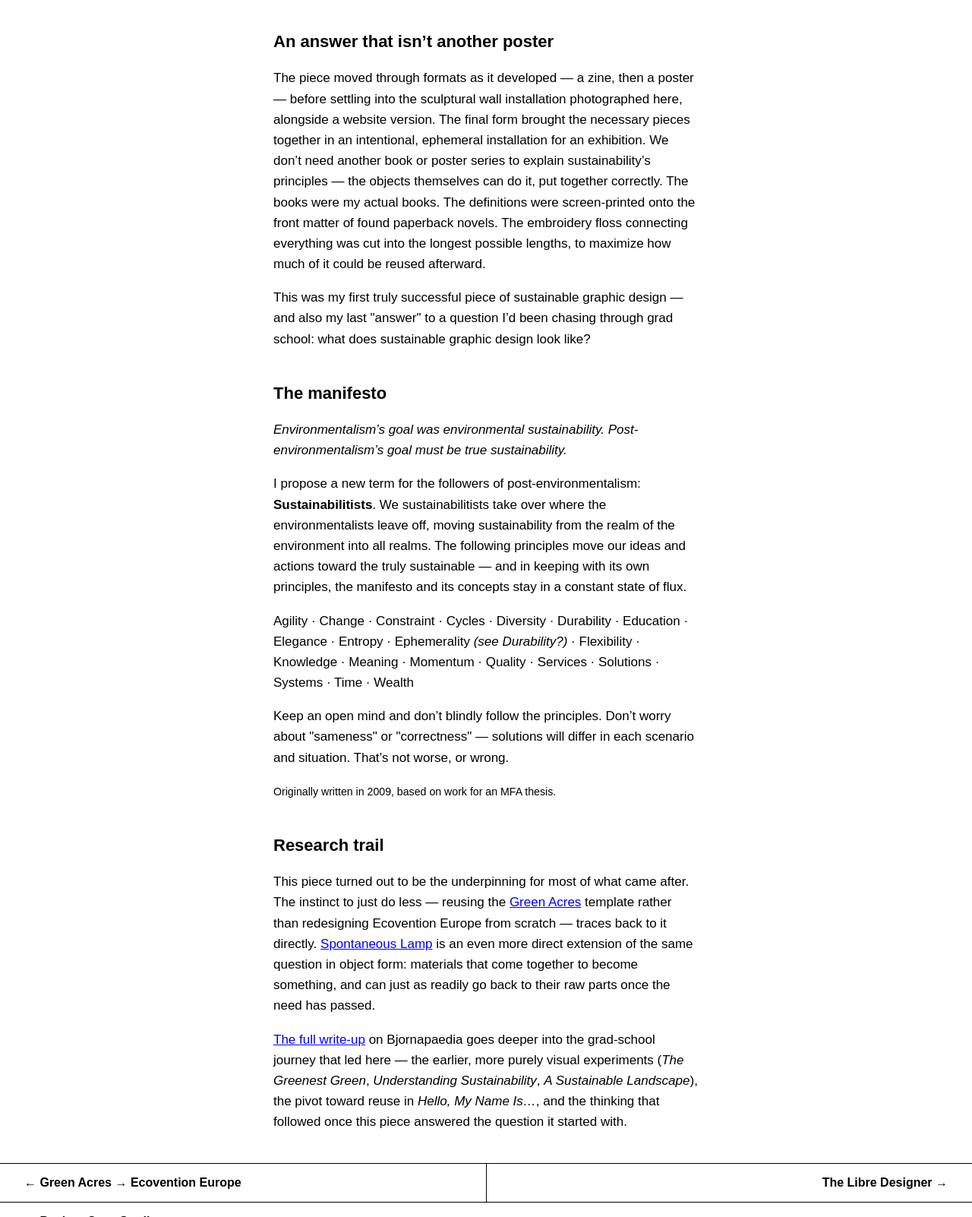
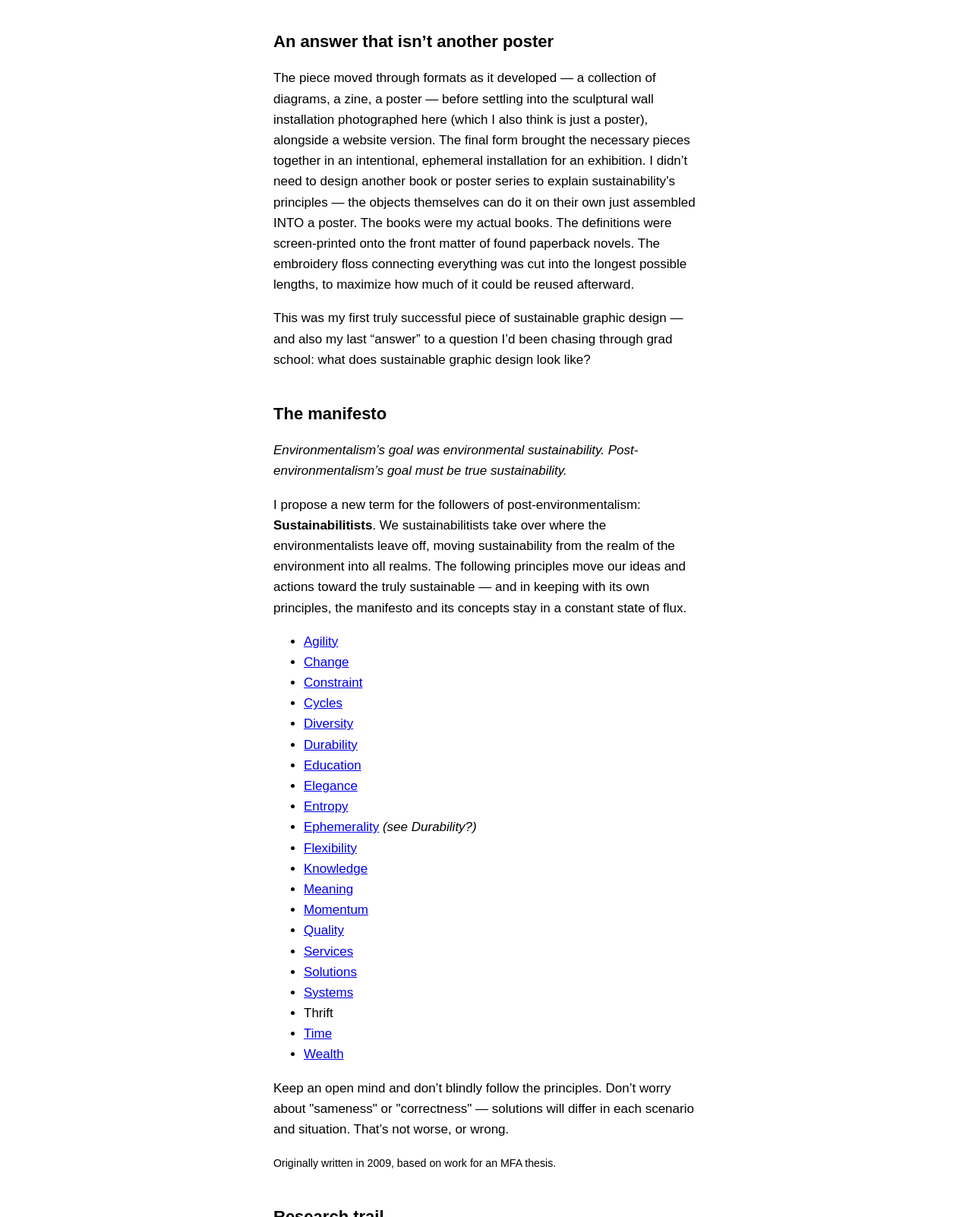
Before and after one commit to bjornmeansbear/a.wjerk.shop, a plain HTML site: page case-study-sustainabilitist-principles.html in a window 1280 px wide. Shown: the part 1018-2620 px from the top of the page at 76% size. Drawn offline with Linux system fonts and the light colour scheme.

Commit message:
updating case study texts

```diff
--- a/case-study-sustainabilitist-principles.html
+++ b/case-study-sustainabilitist-principles.html
@@ -70,15 +70,16 @@ https://www.flickr.com/photos/bjornmeansbear/51367350041/in/dateposted-public/
         designer.</p>
 
       <h2>An answer that isn’t another poster</h2>
-      <p>The piece moved through formats as it developed — a zine, then a poster — before settling into the
-        sculptural wall installation photographed here, alongside a website version. The final form brought the
-        necessary pieces together in an intentional, ephemeral installation for an exhibition. We don’t need another
-        book or poster series to explain sustainability’s principles — the objects themselves can do it, put
-        together correctly. The books were my actual books. The definitions were screen-printed onto the front
-        matter of found paperback novels. The embroidery floss connecting everything was cut into the longest
-        possible lengths, to maximize how much of it could be reused afterward.</p>
+      <p>The piece moved through formats as it developed — a collection of diagrams, a zine, a poster — before settling
+        into the sculptural wall installation photographed here (which I also think is just a poster), alongside a
+        website version. The final form brought the necessary pieces together in an intentional, ephemeral installation
+        for an exhibition. I didn’t need to design another book or poster series to explain sustainability’s principles
+        — the objects themselves can do it on their own just assembled INTO a poster. The books were my actual books.
+        The definitions were screen-printed onto the front matter of found paperback novels. The embroidery floss
+        connecting everything was cut into the longest possible lengths, to maximize how much of it could be reused
+        afterward.</p>
 
-      <p>This was my first truly successful piece of sustainable graphic design — and also my last "answer" to a
+      <p>This was my first truly successful piece of sustainable graphic design — and also my last “answer” to a
         question I’d been chasing through grad school: what does sustainable graphic design look like?</p>
 
       <h2>The manifesto</h2>
@@ -90,9 +91,30 @@ https://www.flickr.com/photos/bjornmeansbear/51367350041/in/dateposted-public/
         sustainable — and in keeping with its own principles, the manifesto and its concepts stay in a constant
         state of flux.</p>
 
-      <p>Agility · Change · Constraint · Cycles · Diversity · Durability · Education · Elegance · Entropy ·
-        Ephemerality <em>(see Durability?)</em> · Flexibility · Knowledge · Meaning · Momentum · Quality · Services ·
-        Solutions · Systems · Time · Wealth</p>
+      <ul>
+        <li><a href="https://bjornpaedia.wjerk.shop/static/Agility.html">Agility</a></li>
+        <li><a href="https://bjornpaedia.wjerk.shop/static/Change.html">Change</a></li>
+        <li><a href="https://bjornpaedia.wjerk.shop/static/Constraint.html">Constraint</a></li>
+        <li><a href="https://bjornpaedia.wjerk.shop/static/Cycles.html">Cycles</a></li>
+        <li><a href="https://bjornpaedia.wjerk.shop/static/Diversity.html">Diversity</a></li>
+        <li><a href="https://bjornpaedia.wjerk.shop/static/Durability.html">Durability</a></li>
+        <li><a href="https://bjornpaedia.wjerk.shop/static/Education.html">Education</a></li>
+        <li><a href="https://bjornpaedia.wjerk.shop/static/Elegance.html">Elegance</a></li>
+        <li><a href="https://bjornpaedia.wjerk.shop/static/Entropy.html">Entropy</a></li>
+        <li><a href="https://bjornpaedia.wjerk.shop/static/Ephemerality.html">Ephemerality</a> <em>(see
+            Durability?)</em></li>
+        <li><a href="https://bjornpaedia.wjerk.shop/static/Flexibility.html">Flexibility</a></li>
+        <li><a href="https://bjornpaedia.wjerk.shop/static/Knowledge.html">Knowledge</a></li>
+        <li><a href="https://bjornpaedia.wjerk.shop/static/Meaning.html">Meaning</a></li>
+        <li><a href="https://bjornpaedia.wjerk.shop/static/Momentum.html">Momentum</a></li>
+        <li><a href="https://bjornpaedia.wjerk.shop/static/Quality.html">Quality</a></li>
+        <li><a href="https://bjornpaedia.wjerk.shop/static/Services.html">Services</a></li>
+        <li><a href="https://bjornpaedia.wjerk.shop/static/Solutions.html">Solutions</a></li>
+        <li><a href="https://bjornpaedia.wjerk.shop/static/Systems.html">Systems</a></li>
+        <li>Thrift</li>
+        <li><a href="https://bjornpaedia.wjerk.shop/static/Time.html">Time</a></li>
+        <li><a href="https://bjornpaedia.wjerk.shop/static/Wealth.html">Wealth</a></li>
+      </ul>
 
       <p>Keep an open mind and don’t blindly follow the principles. Don’t worry about "sameness" or "correctness" —
         solutions will differ in each scenario and situation. That’s not worse, or wrong.</p>
@@ -124,7 +146,8 @@ https://www.flickr.com/photos/bjornmeansbear/51367350041/in/dateposted-public/
     <ul class="listReset">
       <li>Wjerk. <em class="currentYear">2026</em>.</li>
       <li>Designing for the welfare of all life since 2003</li>
-      <li>We’re done with bauhaus; it’s time for <a href="https://bjornpaedia.wjerk.shop/static/BauErden.html">BauErden! Design to
+      <li>We’re done with bauhaus; it’s time for <a href="https://bjornpaedia.wjerk.shop/static/BauErden.html">BauErden!
+          Design to
           (re)Build Earth!</a></li>
       <li><sup>‡</sup>: Taken from <a href="https://en.wikipedia.org/wiki/Bruce_Mau">Bruce Mau</a>’s <a
           href="https://www.brucemaudesign.com/work/massive-change">Massive Change</a>.</li>
```
Also changed, not shown: case-study-3p.html (+7 -6 lines), case-study-chairness.html (+7 -13 lines), case-study-libre-designer.html (+6 -4 lines), case-study-twobooks.html (+16 -13 lines), .claude/settings.json (added).
